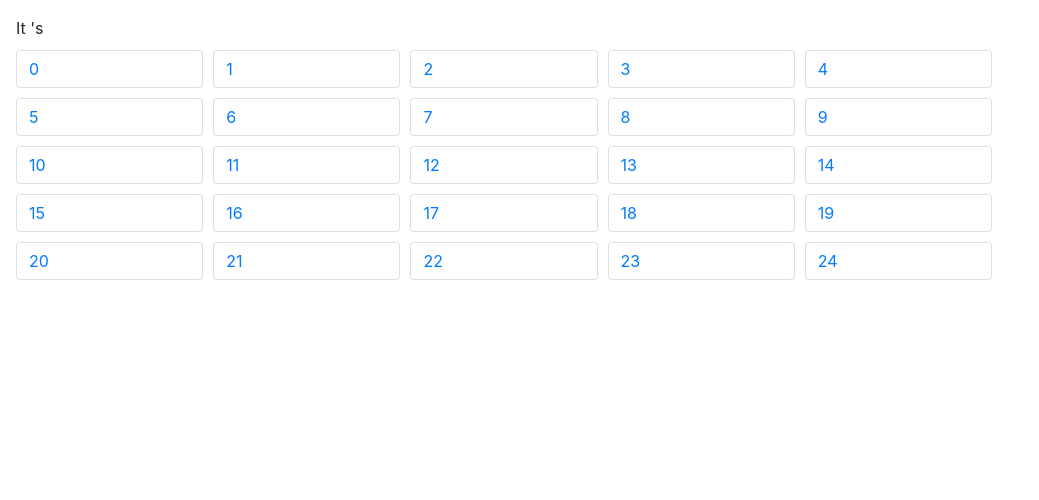
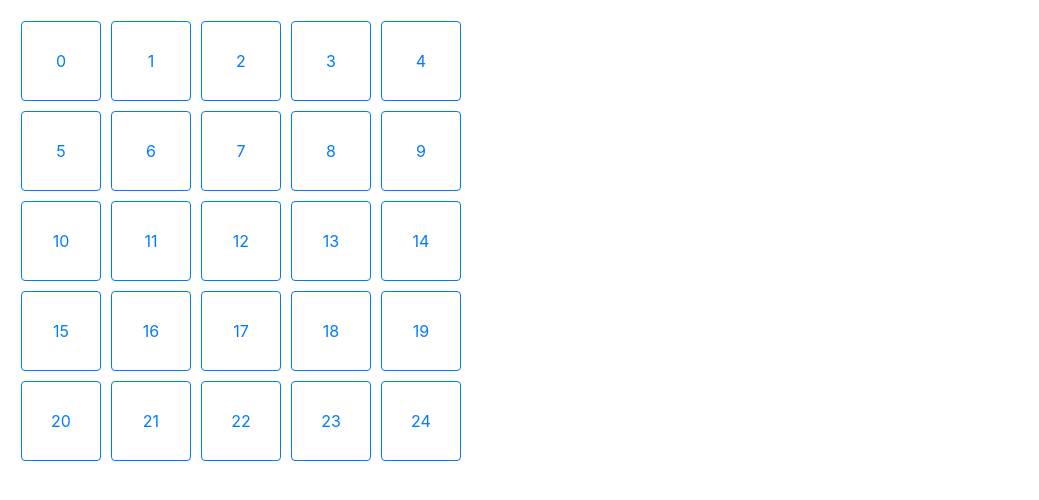
Before and after one commit to epolovina/react-codenames, a React (Create React App) app in the folder client/: page / in a window 1280 px wide. Shown: the top 500 px of the page, without its empty margins (0-1039 px from the left). Built offline with nearby package versions, Linux system fonts and the light colour scheme; no server answers.

Commit message:
Tile click (#1)
* before organizing randomness

* made tiles have color assigned

```diff
--- a/client/src/App.js
+++ b/client/src/App.js
@@ -1,4 +1,4 @@
-import "./App.css"
+import "./App.css";
 import React, { useState, useEffect } from "react";
 import Board from "./components/board/Board";
 import socketIOClient from "socket.io-client";
@@ -7,21 +7,24 @@ const ENDPOINT = "http://127.0.0.1:4001";
 function App() {
   const [response, setResponse] = useState("");
 
-  useEffect(() => {
-    const socket = socketIOClient(ENDPOINT);
-    socket.emit("join", "room");
-    socket.on("connectToRoom", (data) => {
-      console.log("connected!!!");
-      console.log(data);
-    });
-    socket.on("FromAPI", (data) => {
-      setResponse(data);
-    });
-  }, []);
+  // useEffect(() => {
+  //   const socket = socketIOClient(ENDPOINT);
+  //   socket.emit("join", "room");
+  //   socket.on("connectToRoom", (data) => {
+  //     console.log("connected!!!");
+  //     console.log(data);
+  //   });
+  //   socket.on("FromAPI", (data) => {
+  //     setResponse(data);
+  //   });
+  //   socket.on("disconnect", (data) => {
+  //     console.log("Client disconnected");
+  //   });
+  // }, []);
 
   return (
     <div>
-      It 's <time dateTime={response}>{response}</time>
+      {/* It 's <time dateTime={response}>{response}</time> */}
       <Board />
     </div>
   );
--- a/client/src/components/board/Board.js
+++ b/client/src/components/board/Board.js
@@ -3,16 +3,57 @@ import Card from "../card/Card";
 import "./Board.css";
 
 class Board extends Component {
-  renderCard(i) {
-    return <Card name={i} />;
+  constructor() {
+    super()
+    this.blue = 8;
+    this.red = 8;
+    this.black = 1;
+  }
+  renderCard(i, color) {
+    return <Card name={i} color={color}/>;
+  }
+
+  getColor() {
+    let list = {};
+    let primary = 8;
+    let danger = 8;
+    let warning = 8;
+    let dark = 1;
+    for (var i = 0; i < 25; i++) {
+      let set = false;
+      while (!set) {
+        let num = Math.floor(Math.random() * Math.floor(4));
+        if(num === 0 && primary !== 0) {
+          list[i] = "primary";
+          primary--;
+          set = true;
+        } else if (num === 1 && danger !== 0) {
+          list[i] = "danger";
+          danger--;
+          set = true;
+        } else if (num === 2 && dark !== 0) {
+          list[i] = "dark";
+          dark--;
+          set = true;
+        } else if (num === 3 && warning !== 0){
+          list[i] = "warning";
+          warning--;
+          set = true;
+        }
+      }
+    }
+    return list;
   }
 
   createRows(n) {
+    let list = this.getColor();
     let rows = [];
     for (var i = 0; i < n; i++) {
       let squares = [];
       for (var j = 0; j < n; j++) {
-        squares.push(this.renderCard(n * i + j));
+        let tile = n * i + j;
+        let color = list[tile];
+        squares.push(this.renderCard(tile, color));
       }
       rows.push(<div className="board-row">{squares}</div>);
     }
--- a/client/src/components/card/Card.css
+++ b/client/src/components/card/Card.css
@@ -8,7 +8,24 @@
   height: 10%;
   margin-right: 10px;
   margin-top: 10px;
-  padding: 0;
+  padding: 10px;
+  padding-bottom: 5px;
   text-align: center;
   width: 15%;
+
 }
+
+.button {
+  width: 5em;
+  height: 5em;
+  margin: 5px;
+  background-color: white;
+}
+
+.buttonClicked {
+  width: 5em;
+  height: 5em;
+  margin: 5px;
+  background-color: black;
+  color: black;
+}
--- a/client/src/components/card/Card.js
+++ b/client/src/components/card/Card.js
@@ -3,9 +3,27 @@ import Button from "react-bootstrap/Button";
 import "./Card.css";
 
 class Card extends Component {
+  constructor() {
+    super();
+
+    this.state = {
+      colour: true,
+      clicked: false
+    }
+  }
+
+  changeColor() {
+    if (!this.clicked) {
+      this.setState({colour: !this.state.colour});
+      this.clicked = true;
+    }
+  }
+
   render() {
+    let setColor;
+    setColor = this.state.colour ? "outline-primary" : this.props.color;
     return (
-      <Button variant="outline-primary" className="card" >
+      <Button variant={setColor} className="card-body buttonClicked" onClick={this.changeColor.bind(this)} >
         {this.props.name}
       </Button>
     );
```
Also changed, not shown: 1 other file (tests, documents, lock files or other folders).
